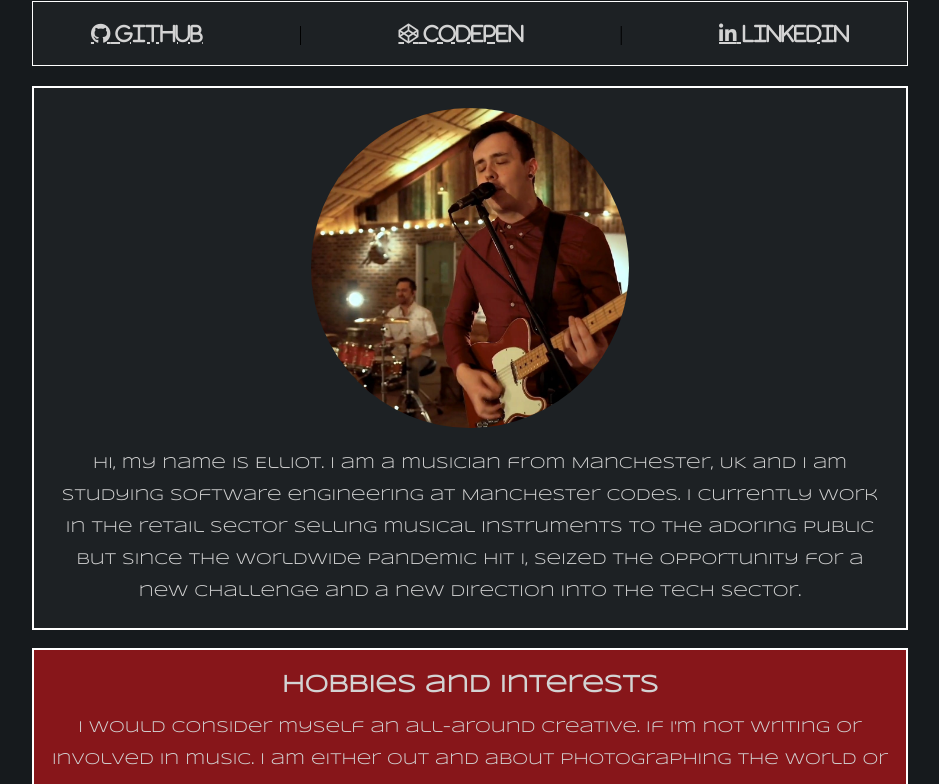
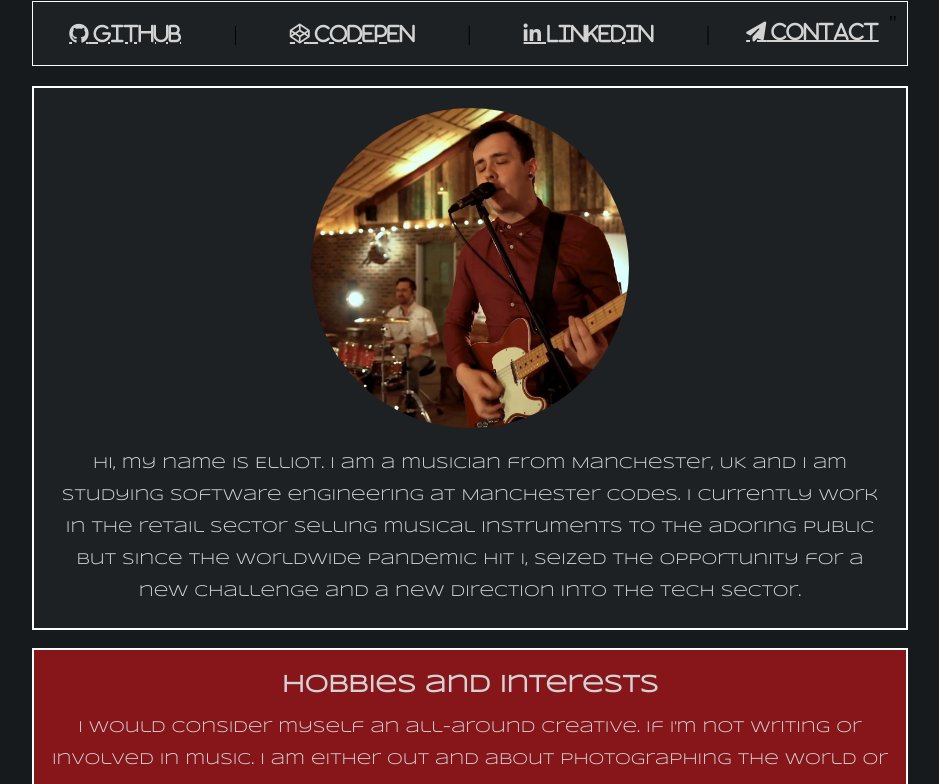
Before and after one commit to ellriffs/Portfolio, a plain HTML site: page index.html in a window 1280 px wide. Shown: the part 195-979 px from the top of the page, without its empty margins (170-1109 px from the left). Drawn offline with nearby package versions, Linux system fonts and the light colour scheme.

Commit message:
added JS form. Nav bar update

```diff
--- a/index.html
+++ b/index.html
@@ -26,6 +26,8 @@
         <a href="https://codepen.io/ellriffs" target="_blank" class="fa fa-codepen"> Codepen </a>
         <p>|</p>
         <a href="https://www.linkedin.com/in/elliot-robertson-b3940762/" target="_blank" class="fa fa-linkedin"> Linkedin</a>
+        <p>|</p>
+        <a href="contact.html" class="fas fa-paper-plane"> Contact</a>"
 
     </nav>
     <br>
```
Also changed, not shown: contact.html (+1 -1 lines).
